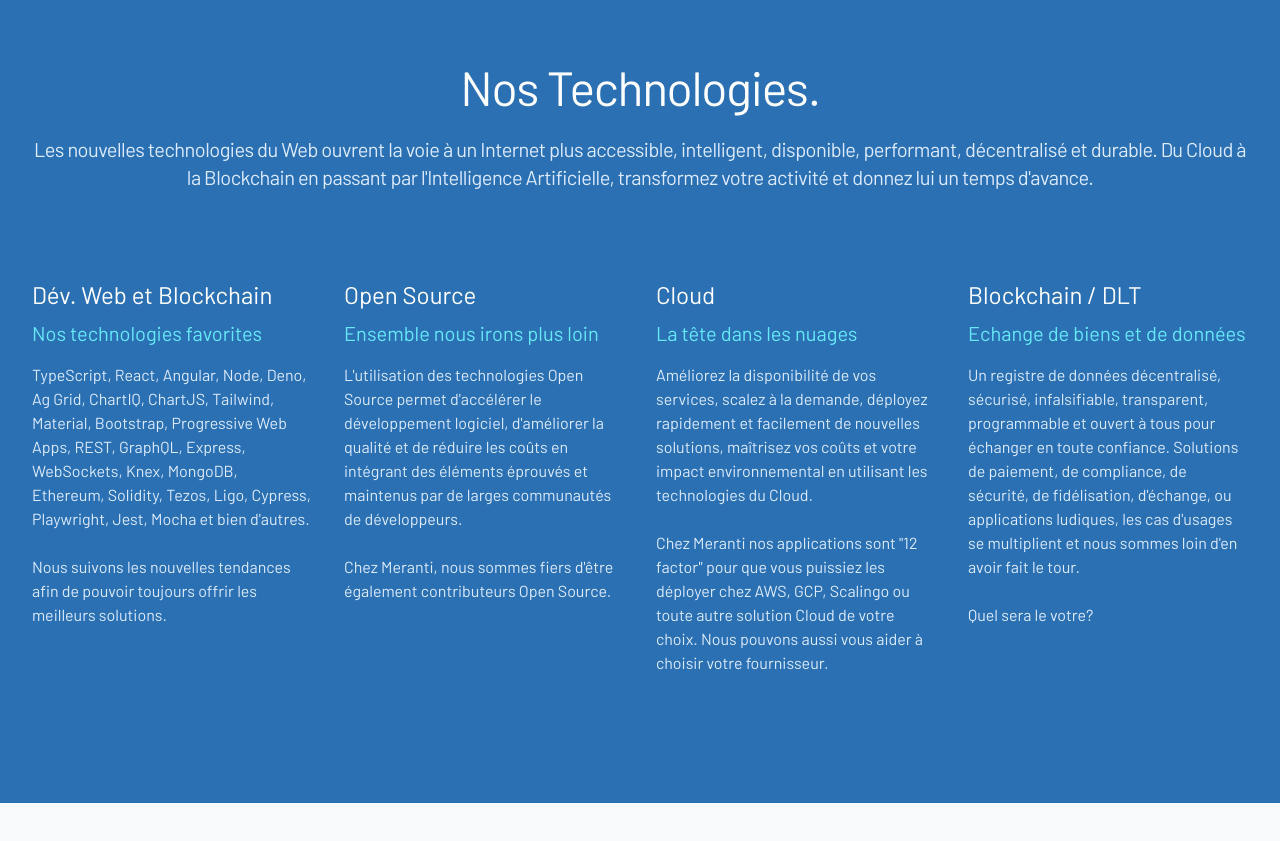
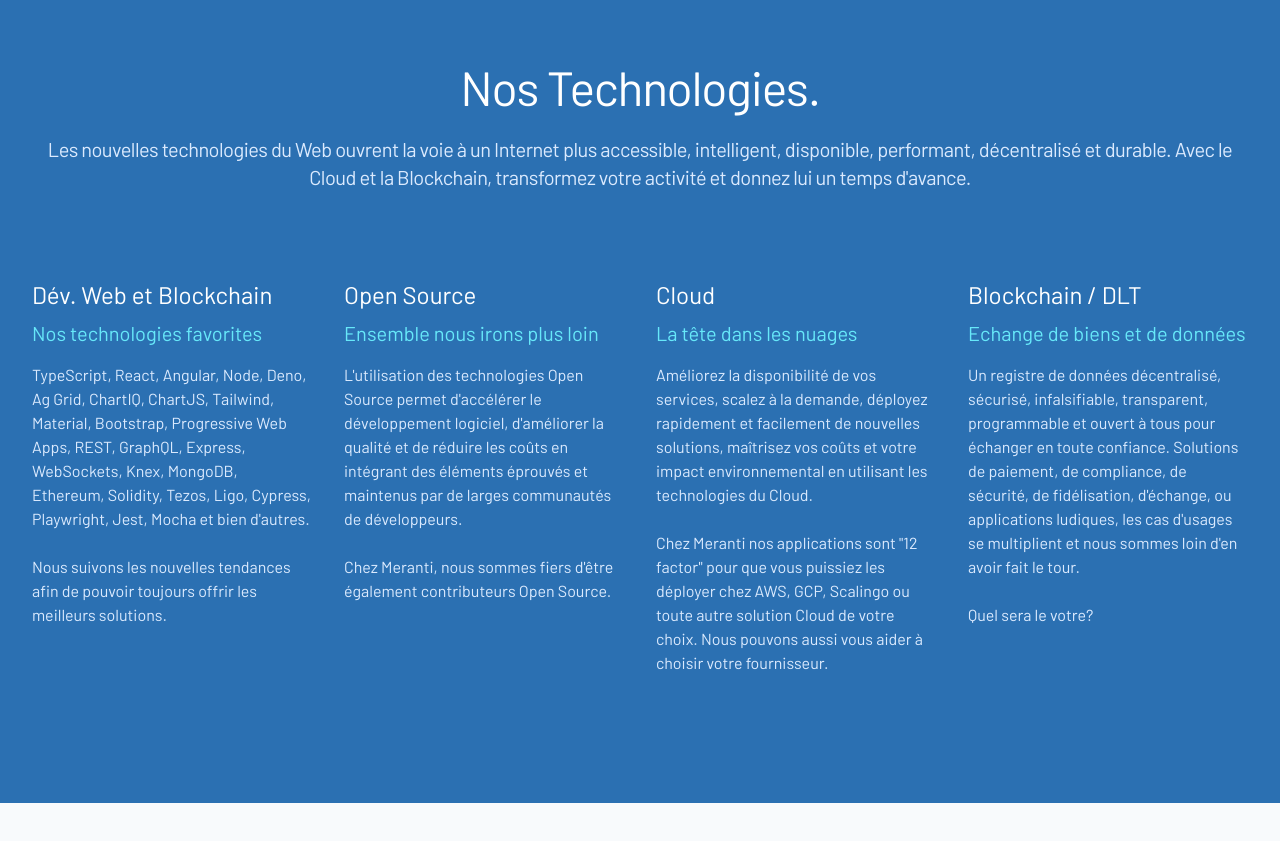
Before and after one commit to meranti-web3/meranti, a Gatsby site: page / in a window 1280 px wide. Shown: the part 780-1621 px from the top of the page. Built offline with nearby package versions, Linux system fonts and the light colour scheme; Gatsby itself is replaced by a stand-in of ours.

Commit message:
Update copy

```diff
--- a/src/components/Technologies.jsx
+++ b/src/components/Technologies.jsx
@@ -11,9 +11,8 @@ export function Technologies() {
         <p className="mt-6 text-xl tracking-tight text-blue-100">
           Les nouvelles technologies du Web ouvrent la voie à un Internet plus
           accessible, intelligent, disponible, performant, décentralisé et
-          durable. Du Cloud à la Blockchain en passant par l'Intelligence
-          Artificielle, transformez votre activité et donnez lui un temps
-          d'avance.
+          durable. Avec le Cloud et la Blockchain, transformez votre activité et
+          donnez lui un temps d'avance.
         </p>
       </div>
 
```
